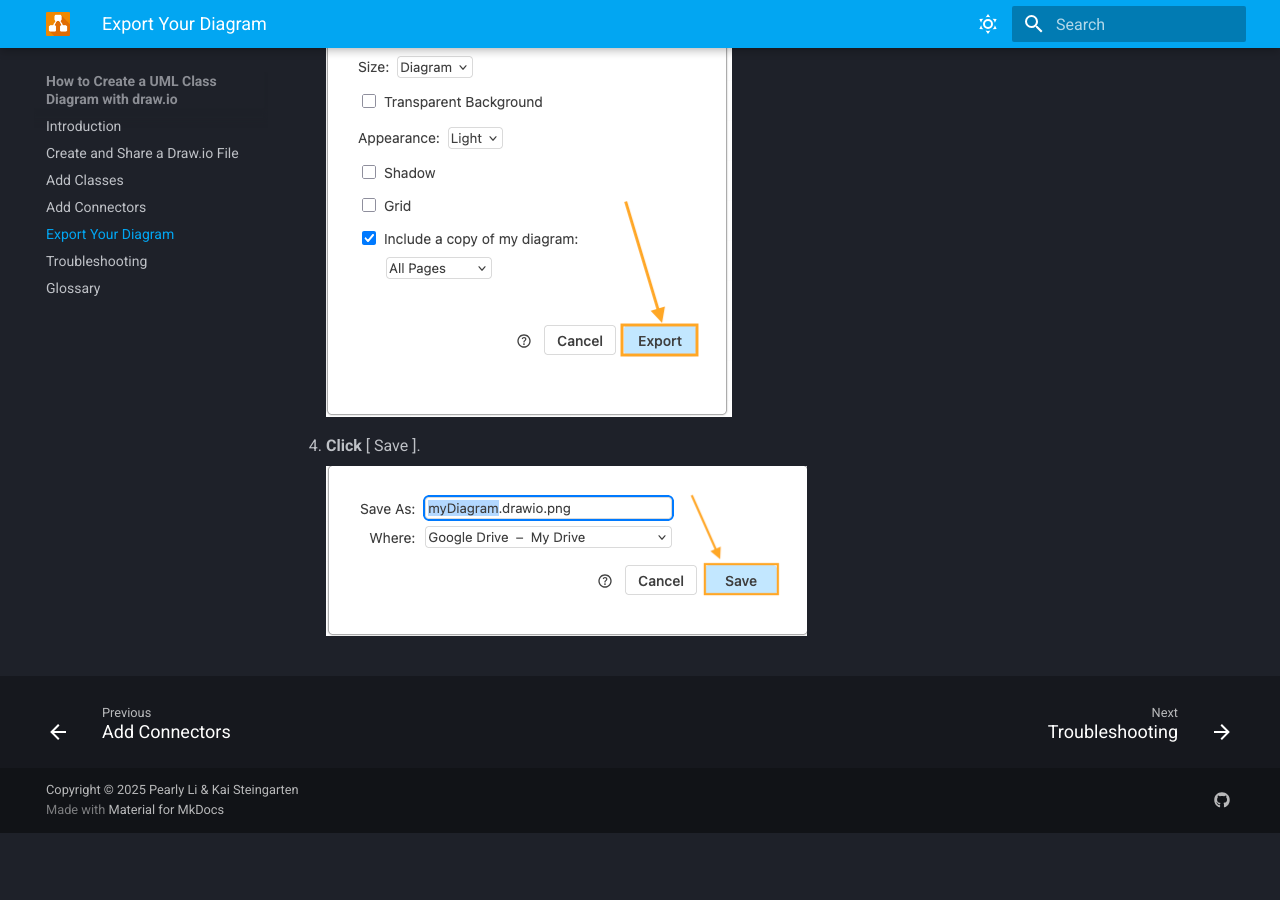
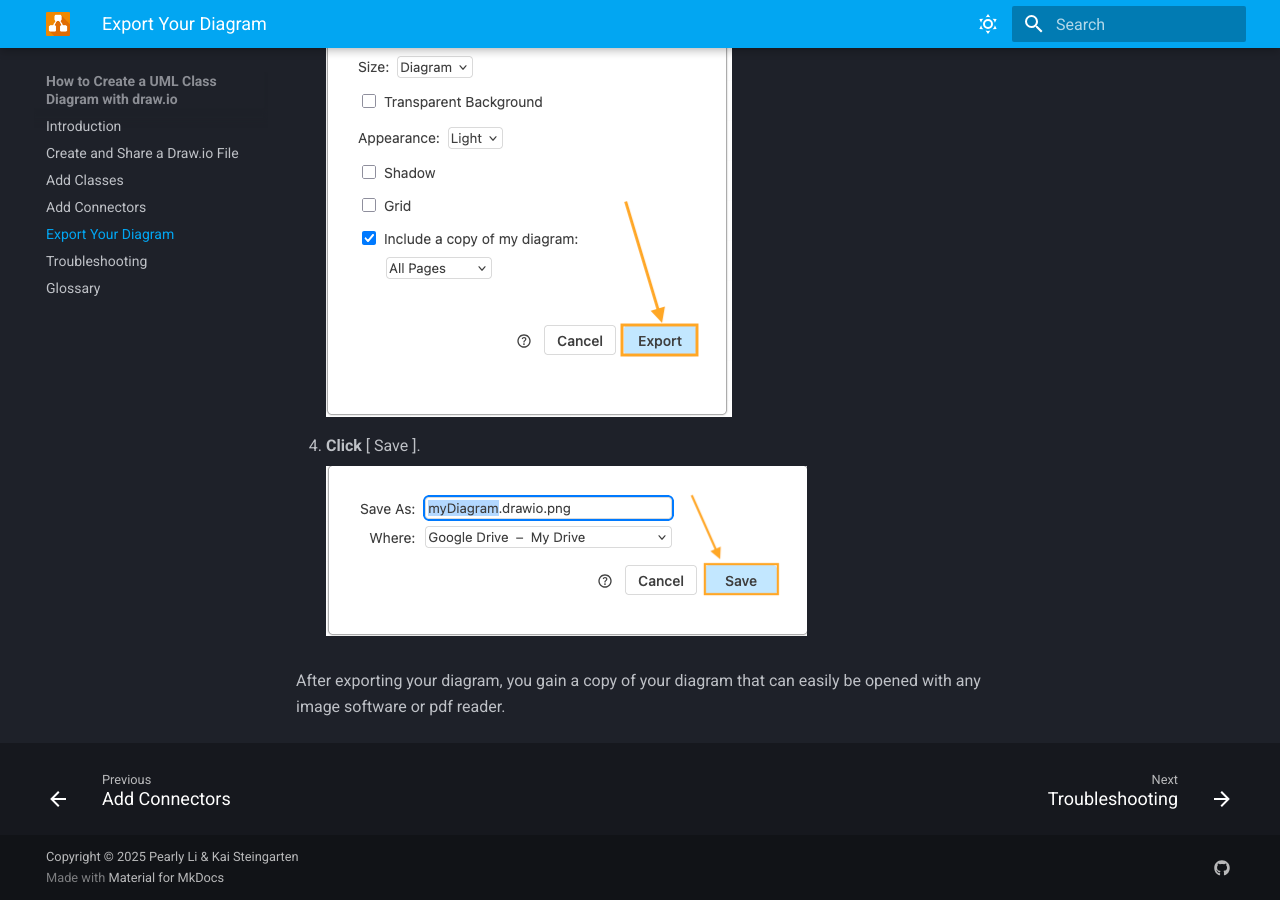
Before and after one commit to kai-st/comm2216-docs-project, an MkDocs documentation site: the page built from docs/export.md, in a window 1280 px wide and 900 px high, scrolled down 1188 px. Built offline with MkDocs 1.6.1 and Material for MkDocs 9.7.7, drawn with Linux system fonts in a browser that asks for light colours; before the commit the page ends 2021 px from its top, so only the background shows below that.

Commit message:
Add conclusions

```diff
--- a/docs/export.md
+++ b/docs/export.md
@@ -19,3 +19,5 @@ Once your diagram is complete, you can export it as an image or a PDF.
 5. **Click** [ Save ].
 
     ![Select save](./assets/selectSave.png "Select save")
+
+After exporting your diagram, you gain a copy of your diagram that can easily be opened with any image software or pdf reader.
```
Also changed, not shown: docs/create.md (+2 -0 lines).
